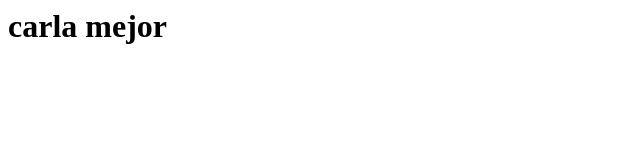
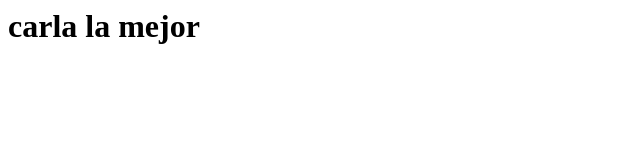
Before and after one commit to 10892265/10892265.github.io, a plain HTML site: page index.html in a window 1280 px wide. Shown: the whole page, without its empty margins (0-640 px from the left). Drawn offline with Linux system fonts and the light colour scheme.

Commit message:
Update index.html

```diff
--- a/index.html
+++ b/index.html
@@ -3,6 +3,6 @@
 <title> títol en el navegador </title>
 </head>
 <body>
-<h1>carla mejor</h1>
+<h1>carla la mejor</h1>
 </body>
 </html>
```
